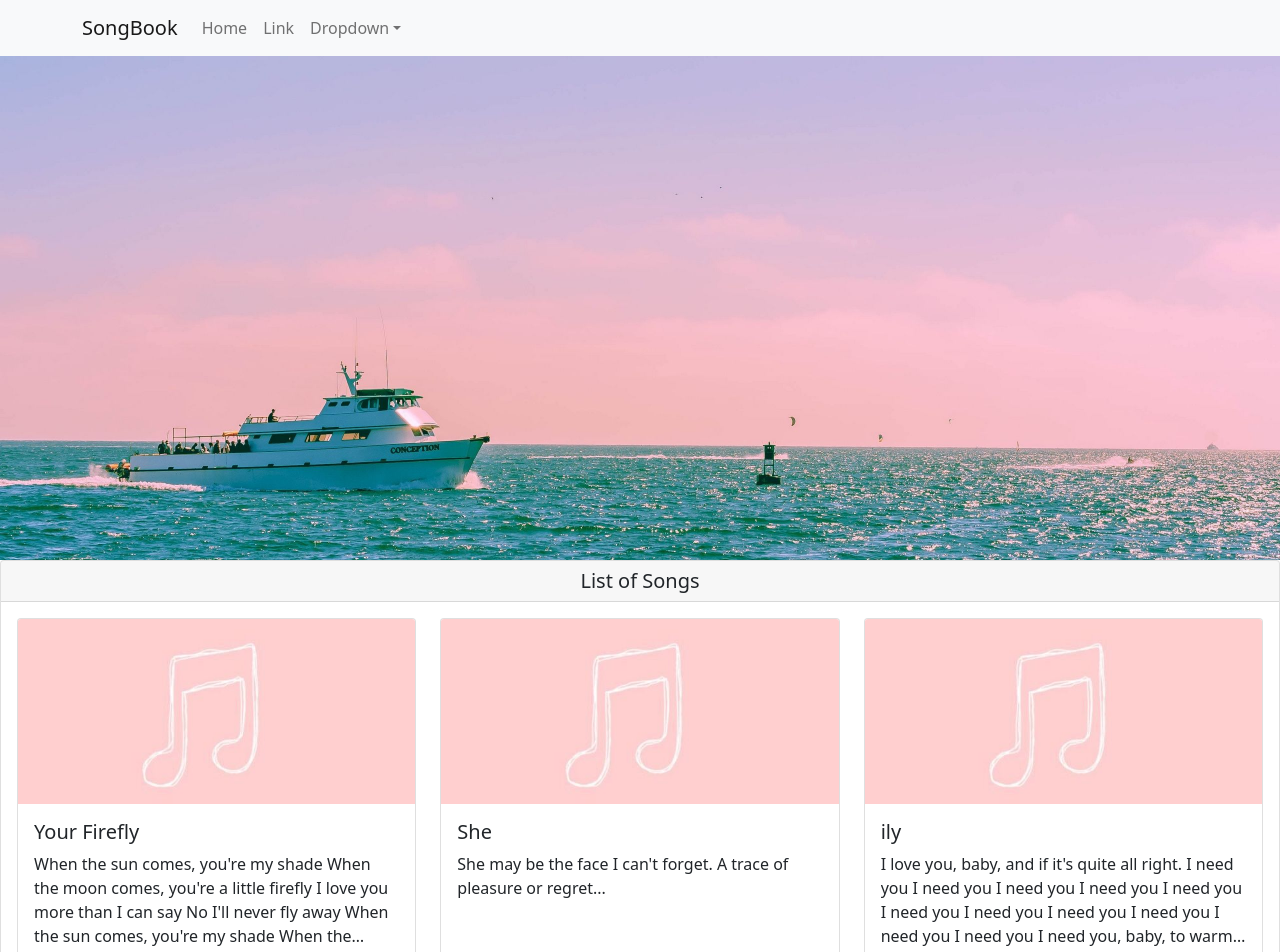
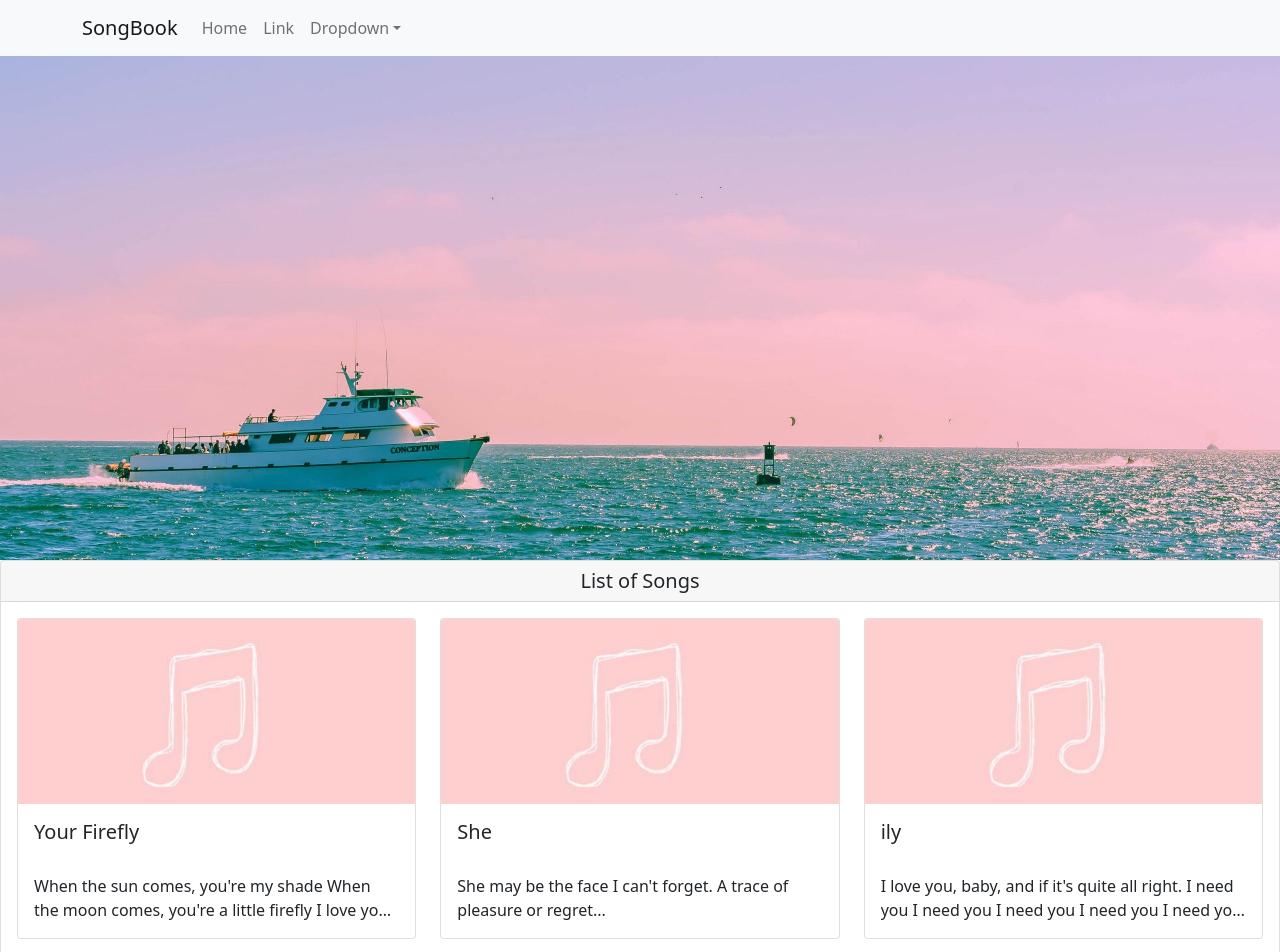
Before and after one commit to nghihua/songbook, a React (Create React App) app: page / in a window 1280 px wide. Shown: the top 952 px of the page. Built offline with nearby package versions, Linux system fonts and the light colour scheme.

Commit message:
finish song lyrics truncate

```diff
--- a/src/components/Home.js
+++ b/src/components/Home.js
@@ -40,7 +40,7 @@ export default function Home() {
 				    		<Col key={song.id}>
 						      <Card>
 						        <Card.Img variant="top" src={require('../assets/song.jpg')} />
-						        <Card.Body className="song-body">
+						        <Card.Body>
 						          <Card.Title>{song.title}</Card.Title>
 						          <Card.Text className="song-text">
 						            {song.lyrics}
@@ -52,7 +52,6 @@ export default function Home() {
 				    }
 			    </Row>
 
-
 			  </Card.Body>
 			</Card>
 		</>
--- a/src/styles/Home.css
+++ b/src/styles/Home.css
@@ -4,13 +4,12 @@
 	object-fit: cover;
 }
 
-.song-body {
-	height: 30vmin;
+.song-text {
+	margin-top: 30px;
+	display: block;
+	display: -webkit-box;
+	-webkit-line-clamp: 2;
+	-webkit-box-orient: vertical;
+	overflow: hidden;
+	text-overflow: ellipsis;
 }
-
-.song-text {
-	display: -webkit-box;
-    -webkit-line-clamp: 4;
-    -webkit-box-orient: vertical;
-    overflow: hidden;
-}
```
